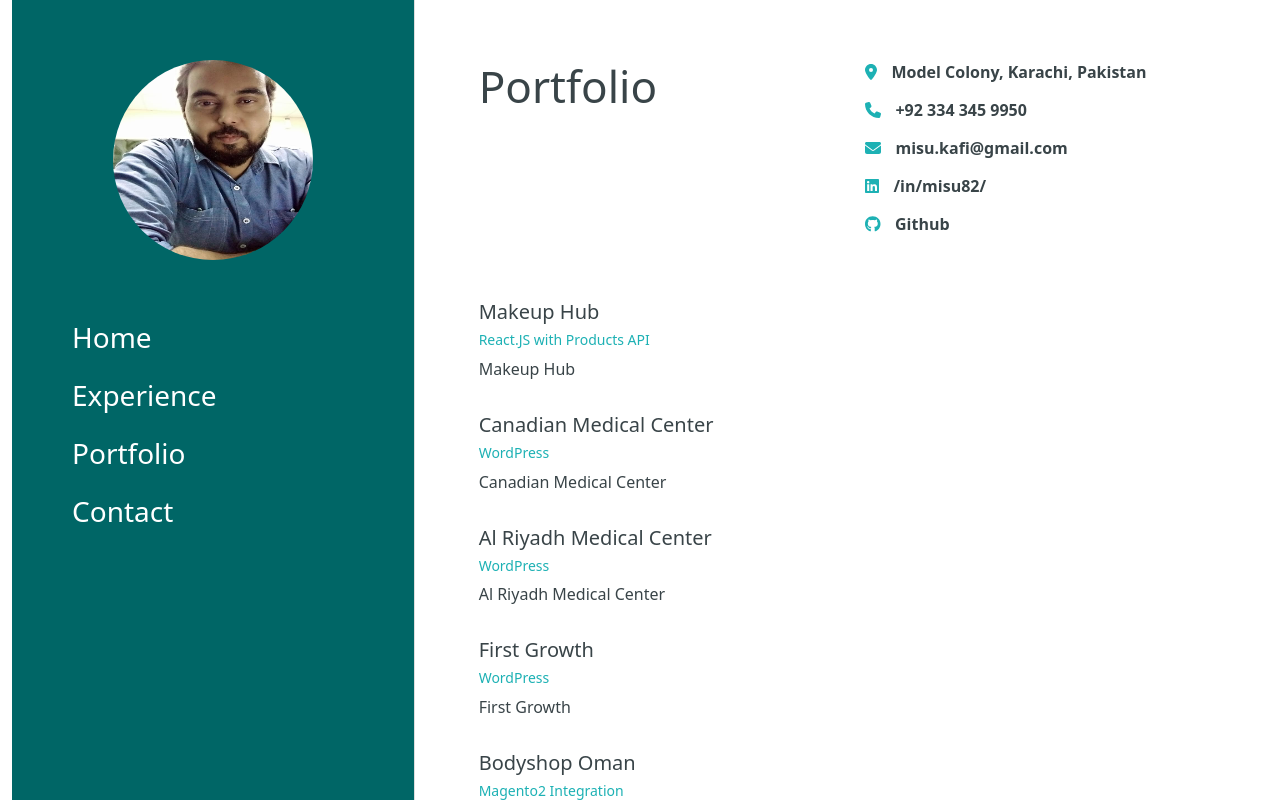
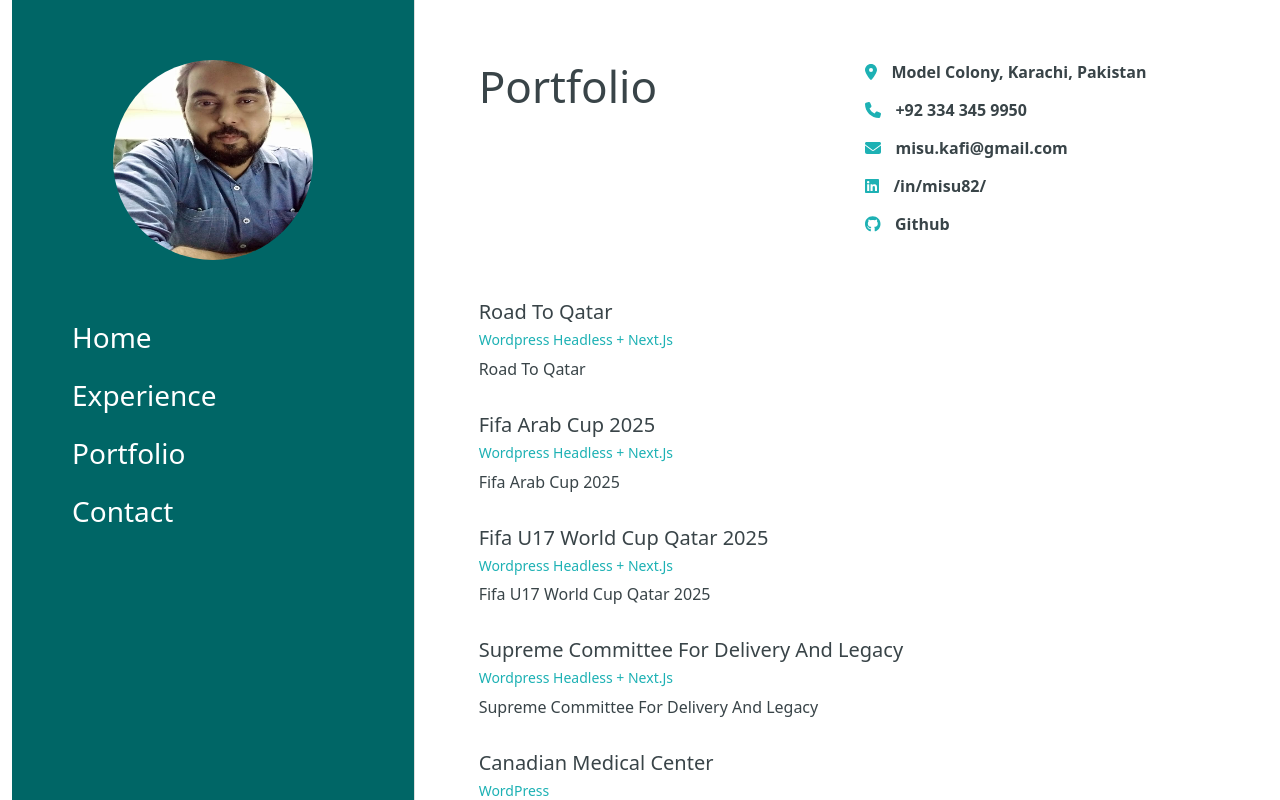
Before and after one commit to MisbahUlHaq1982/react-profile, a React (Create React App) app: page /portfolio in a window 1280 px wide. Built offline with nearby package versions, Linux system fonts and the light colour scheme.

Commit message:
update profile

```diff
--- a/src/pages/portfolio.js
+++ b/src/pages/portfolio.js
@@ -37,9 +37,33 @@
               <div className='portfolio-wrap'>
                 <div className='row mb-3'>
                   <div className='col'>
-                    <h3>Makeup Hub</h3>
-                    <h4>React.JS with Products API</h4>
-                    <p><a href='https://makeuphub.vercel.app/' target='_blank' rel='noopener noreferrer'>Makeup Hub</a></p>
+                    <h3>Road To Qatar</h3>
+                    <h4>Wordpress Headless + Next.Js</h4>
+                    <p><a href='https://roadtoqatar.qa/en' target='_blank' rel='noopener noreferrer'>Road To Qatar</a></p>
+                  </div>
+                </div>
+
+                <div className='row mb-3'>
+                  <div className='col'>
+                    <h3>Fifa Arab Cup 2025</h3>
+                    <h4>Wordpress Headless + Next.Js</h4>
+                    <p><a href='https://roadtoqatar.qa/en/fifarabcup' target='_blank' rel='noopener noreferrer'>Fifa Arab Cup 2025</a></p>
+                  </div>
+                </div>
+
+                <div className='row mb-3'>
+                  <div className='col'>
+                    <h3>Fifa U17 World Cup Qatar 2025</h3>
+                    <h4>Wordpress Headless + Next.Js</h4>
+                    <p><a href='https://roadtoqatar.qa/en/u17' target='_blank' rel='noopener noreferrer'>Fifa U17 World Cup Qatar 2025</a></p>
+                  </div>
+                </div>
+
+                <div className='row mb-3'>
+                  <div className='col'>
+                    <h3>Supreme Committee For Delivery And Legacy</h3>
+                    <h4>Wordpress Headless + Next.Js</h4>
+                    <p><a href='https://www.sc.qa/en' target='_blank' rel='noopener noreferrer'>Supreme Committee For Delivery And Legacy</a></p>
                   </div>
                 </div>
 
```
Also changed, not shown: 1 other file (tests, documents, lock files or other folders).
